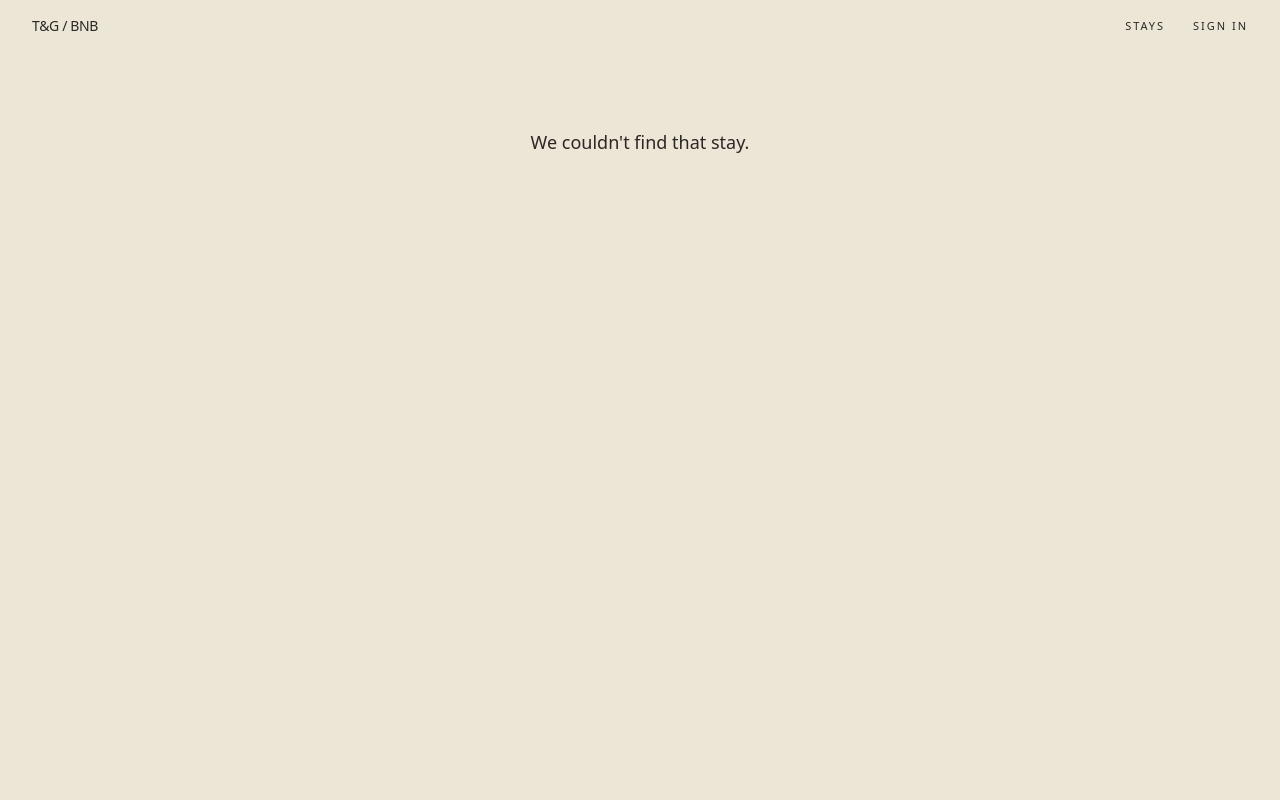
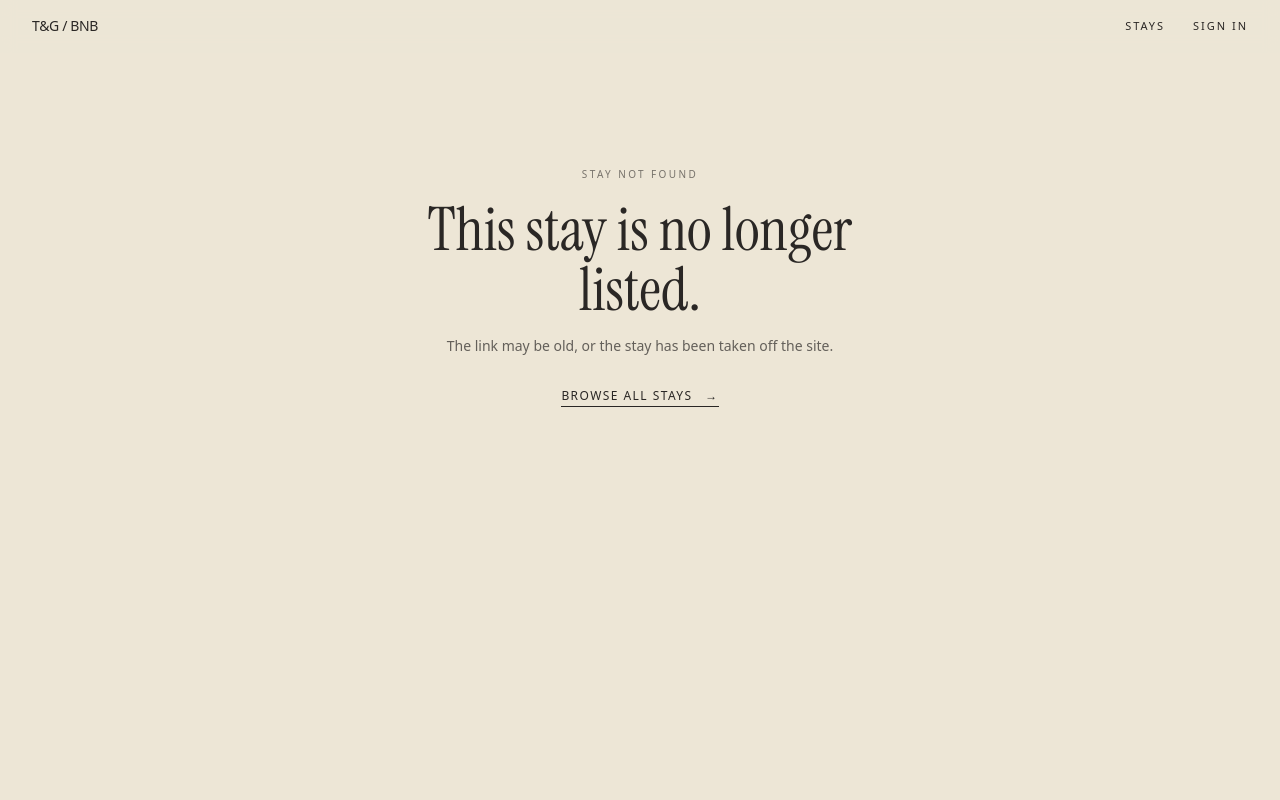
Before and after one commit to Asmadeous/Qwako, a React (Vite) app in the folder client/: page /place/1 in a window 1280 px wide. Shown: the top 800 px of the page. Built offline with nearby package versions, Linux system fonts and the light colour scheme; no server answers; a web font is replaced by a local one.

Commit message:
Give a missing listing a proper page with a link back to stays

```diff
--- a/client/src/pages/PlacePage.jsx
+++ b/client/src/pages/PlacePage.jsx
@@ -1,5 +1,5 @@
 import React, { useEffect, useState } from 'react';
-import { useParams } from 'react-router-dom';
+import { Link, useParams } from 'react-router-dom';
 
 import { api } from '@/utils/axios';
 
@@ -41,9 +41,19 @@ const PlacePage = () => {
 
   if (notFound) {
     return (
-      <p role="alert" className="mx-auto max-w-xl px-4 pt-32 text-center text-lg">
-        We couldn't find that stay.
-      </p>
+      <section role="alert" className="mx-auto max-w-xl px-4 pt-40 pb-24 text-center">
+        <span className="font-grotesk text-[10px] tracking-[0.24em] text-ink/60">STAY NOT FOUND</span>
+        <h1 className="mt-4 font-serif text-5xl leading-none md:text-6xl">This stay is no longer listed.</h1>
+        <p className="mt-4 font-grotesk text-sm text-ink/70">
+          The link may be old, or the stay has been taken off the site.
+        </p>
+        <Link
+          to="/stays"
+          className="mt-8 inline-block border-b border-ink pb-0.5 font-grotesk text-xs tracking-[0.12em]"
+        >
+          BROWSE ALL STAYS <span className="ml-2">→</span>
+        </Link>
+      </section>
     );
   }
 
```
